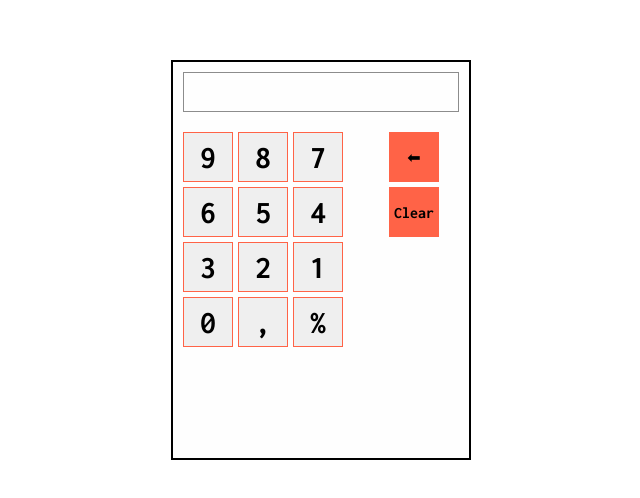
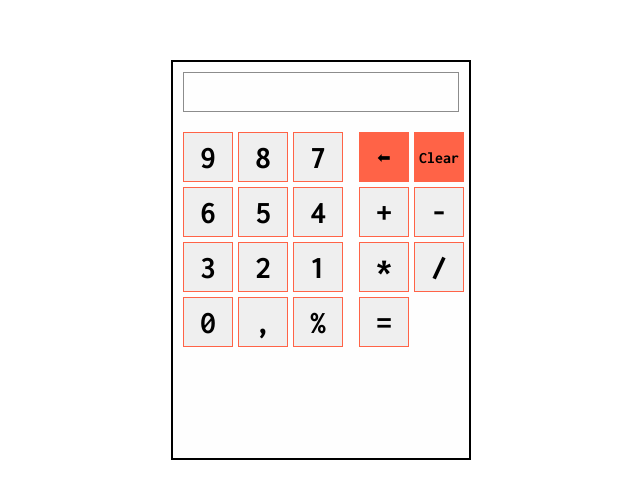
Before and after one commit to TRSKZK/react_calculator_app, a React (Create React App) app: page / in a window 1280 px wide. Shown: the part 140-638 px from the top of the page, without its empty margins (319-959 px from the left). Built offline with nearby package versions, Linux system fonts and the light colour scheme.

Commit message:
function btns added

```diff
--- a/src/components/numbers/numbers.js
+++ b/src/components/numbers/numbers.js
@@ -46,9 +46,10 @@ grid-template-columns: 3fr 1fr;
 `
 
 const OperationBtnsContainer = styled(ButtonsContainer)`
-display:flex;
-flex-direction:column;
-width:70px;
+display:grid;
+grid-template-columns: repeat(2, 1fr);
+
+width:100px;
 
 `
 const ClearBtn = styled(ButtonNumber)`
@@ -60,6 +61,11 @@ const ClearBtn = styled(ButtonNumber)`
     color:white;
   }
 `;
+const OperationBtns = styled(ButtonNumber)`
+
+
+`
+
 
 function RenderNumbers() {
   const [data, setData] = useState("");
@@ -86,7 +92,12 @@ console.log(data);
         <ButtonsContainer>{calcBtns}</ButtonsContainer>
         <OperationBtnsContainer>
           <ClearBtn onClick={() => setData(data.substr(0, data.length - 1))}>⬅</ClearBtn>
-          <ClearBtn onClick={()=> setData("")}>Clear</ClearBtn>
+          <ClearBtn onClick={() => setData("")}>Clear</ClearBtn>
+          <OperationBtns onClick={e => setData(data + e.target.value)} value="+">+</OperationBtns>
+          <OperationBtns onClick={e => setData(data + e.target.value)} value="-">-</OperationBtns>
+          <OperationBtns onClick={e => setData(data + e.target.value)} value="*">*</OperationBtns>
+          <OperationBtns onClick={e => setData(data + e.target.value)} value="/">/</OperationBtns>
+          <OperationBtns onClick={e => console.log(data.split(''))} value="=">=</OperationBtns>
         </OperationBtnsContainer>
 
         </MainContainer>
```
